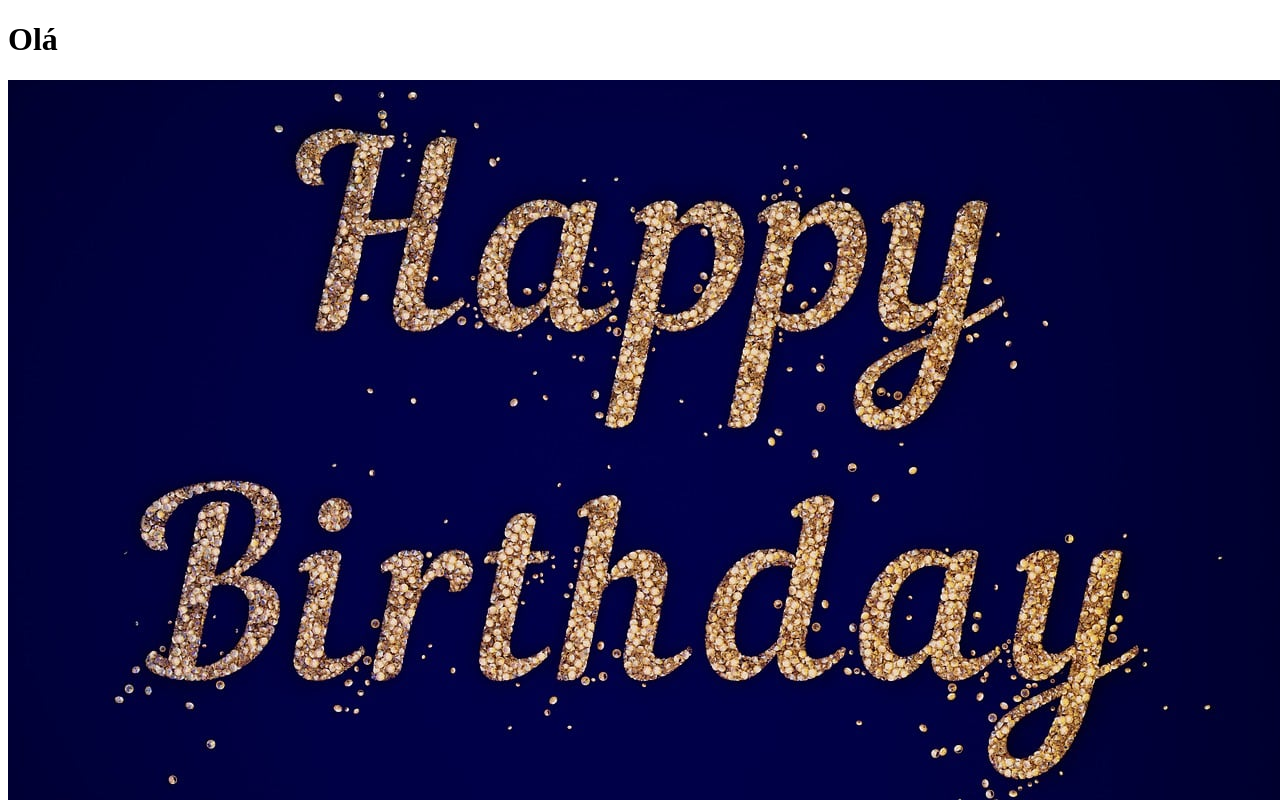
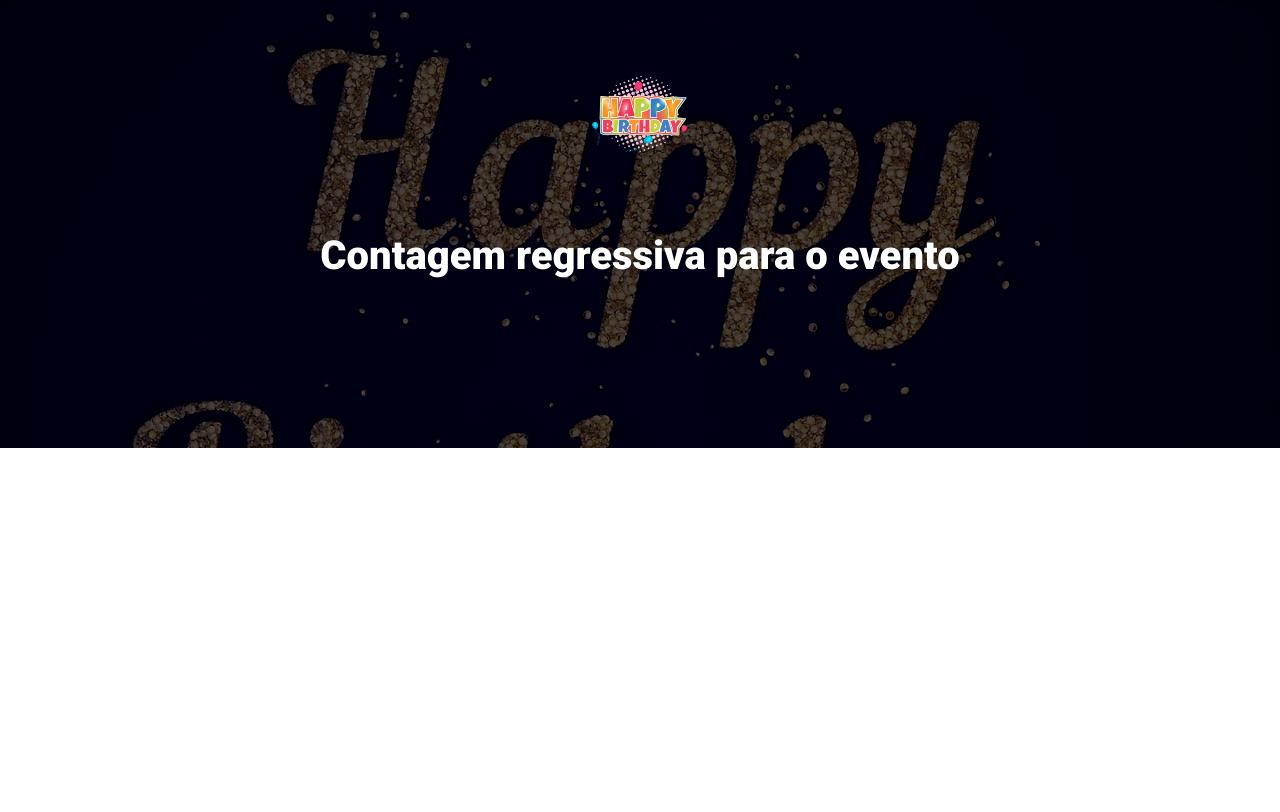
Before and after one commit to AdilsonOsh/landpage_aniversario, a website built with Parcel: page src/index.html in a window 1280 px wide. Built offline with nearby package versions, Linux system fonts and the light colour scheme.

Commit message:
criando hero

```diff
--- a/package.json
+++ b/package.json
@@ -12,6 +12,7 @@
   "license": "ISC",
   "devDependencies": {
     "@parcel/transformer-sass": "^2.10.1",
-    "parcel": "^2.10.1"
+    "parcel": "^2.10.1",
+    "sharp": "^0.31.3"
   }
 }
--- a/src/index.html
+++ b/src/index.html
@@ -4,11 +4,21 @@
     <meta charset="UTF-8">
     <meta name="viewport" content="width=device-width, initial-scale=1.0">
     <title>Landing Page Aniversário</title>
+    <link rel="preconnect" href="https://fonts.googleapis.com">
+    <link rel="preconnect" href="https://fonts.gstatic.com" crossorigin>
+    <link href="https://fonts.googleapis.com/css2?family=Roboto:wght@400;700;900&display=swap" rel="stylesheet">
     <link rel="stylesheet" href="styles/main.scss">
 </head>
 <body>
-    <h1>Olá</h1>
-    <img src="./images/hday.jpg" alt="Happy Birthday">
+    <header class="hero">
+        <div class="container">
+            <img class="hero__logo" src="./images/happy-birthday-text-png-image.png" alt="Happy Birthday">
+            <p class="hero__text">
+                Contagem regressiva para o evento
+            </p>
+        </div>
+    </header>
+
     <script src="scripts/main.js"></script>
 </body>
 </html>
--- /dev/null
+++ b/src/styles/_hero.scss
@@ -0,0 +1,52 @@
+.hero {
+    padding-top: 64px;
+    padding-bottom: 100px;
+    background-image: url(../images/hday.jpg);
+    background-repeat: no-repeat;
+    background-size: cover;
+    position: relative;
+
+    .container {
+        position: relative;
+    }
+
+    &::before {
+        position: absolute;
+        top: 0;
+        left: 0;
+        width: 100%;
+        height: 100%;
+        background-color: #000;
+        content: '';
+        opacity: .7;
+    }
+
+    &__text {
+        margin-top: 64px;
+        margin-bottom: 64px;
+        font-size: 40px;
+        line-height: 56px;
+        font-weight: 800;
+        text-align: center;
+    }
+
+    &__logo {
+        margin: 0 auto;
+        height: 100px;
+        display: block;
+    }
+
+    @media (max-width: 640px) {
+        padding: 40px 0;
+
+        &__logo {
+            height: 36px;
+        }
+
+        &__text {
+            font-size: 22px;
+            line-height: 24px;
+            margin: 24px 0;
+        }
+    }
+}
--- a/src/styles/main.scss
+++ b/src/styles/main.scss
@@ -0,0 +1,23 @@
+@use 'hero';
+
+* {
+    margin: 0;
+    padding: 0;
+    box-sizing: border-box;
+    font-family: Roboto, sans-serif;
+    color: #fff;
+}
+
+.container {
+    max-width: 960px;
+    width: 100%;
+    margin: 0 auto;
+
+    @media (max-width: 640px) {
+        max-width: 80%;
+    }
+
+    @media (max-width: 1024px) {
+        max-width: 90%;
+    }
+}
```
Also changed, not shown: src/images/happy-birthday-text-png-image.png (added), 1 other file.
